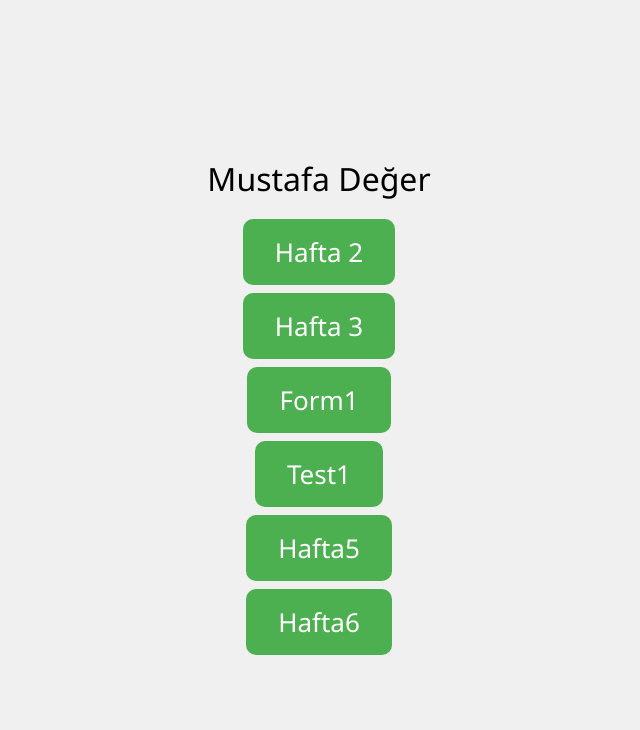
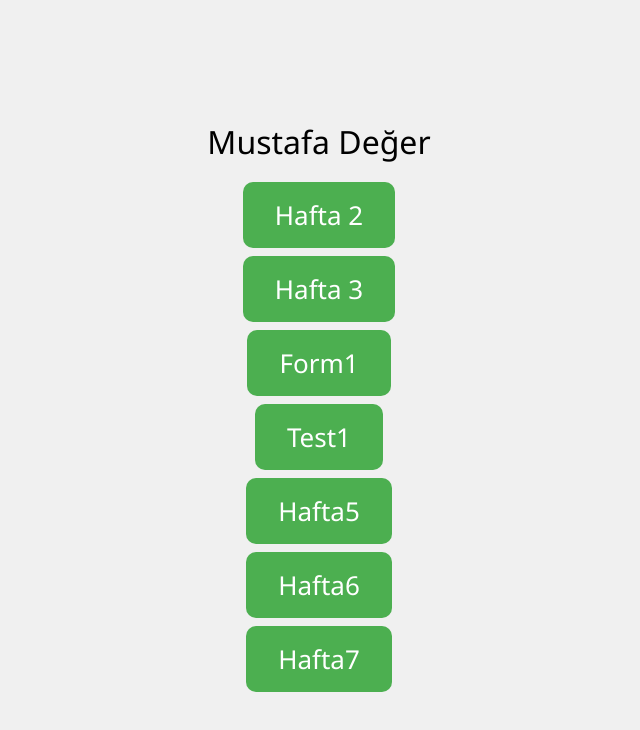
Before and after one commit to MustafaDeger0/bteodevMustafaDeger, a plain HTML site: page index.html in a window 1280 px wide. Shown: the whole page, without its empty margins (321-961 px from the left). Drawn offline with Linux system fonts and the light colour scheme.

Commit message:
Update index.html

```diff
--- a/index.html
+++ b/index.html
@@ -49,6 +49,7 @@
   <a class="button" href="test1.html"> Test1 </a>
   <a class="button" href="hafta5.html"> Hafta5 </a>
   <a class="button" href="hafta6.html"> Hafta6 </a>
+  <a class="button" href="hafta7.html"> Hafta7 </a>
 
 </html>
 </body>
```
